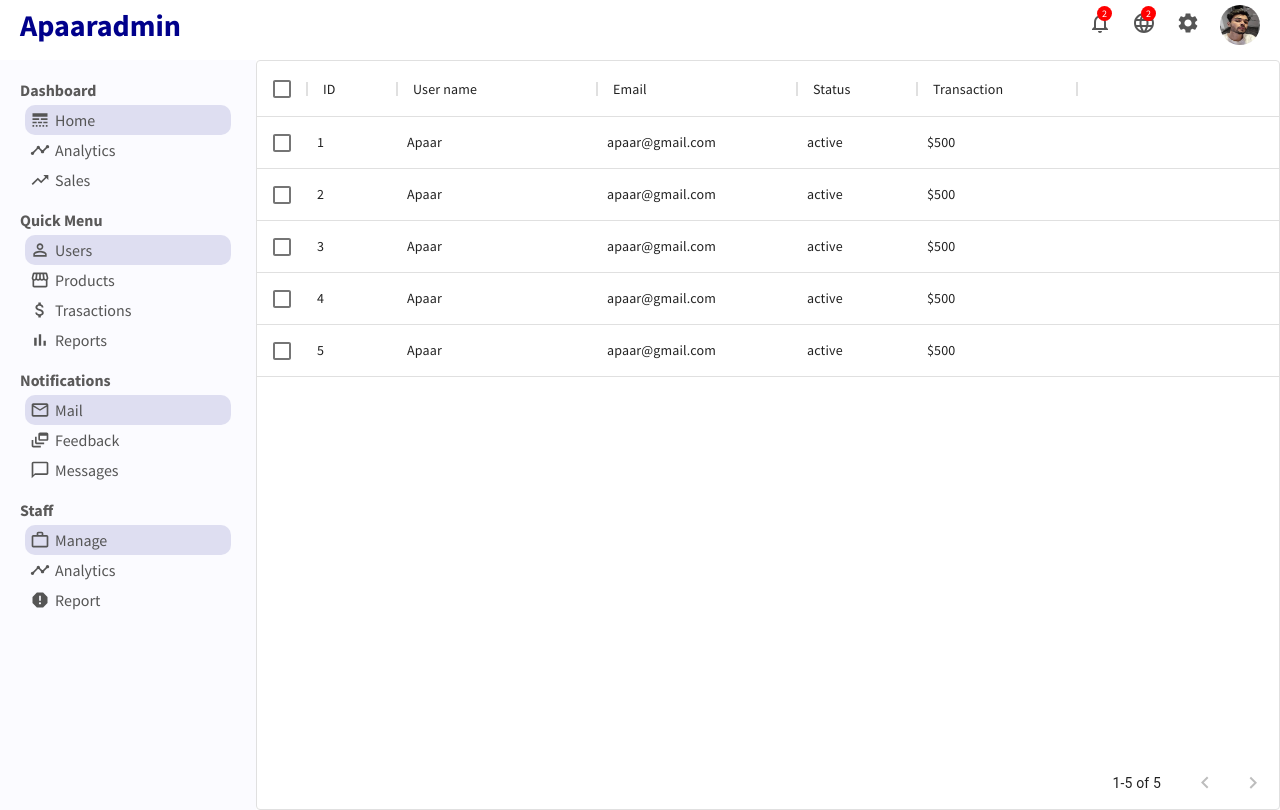
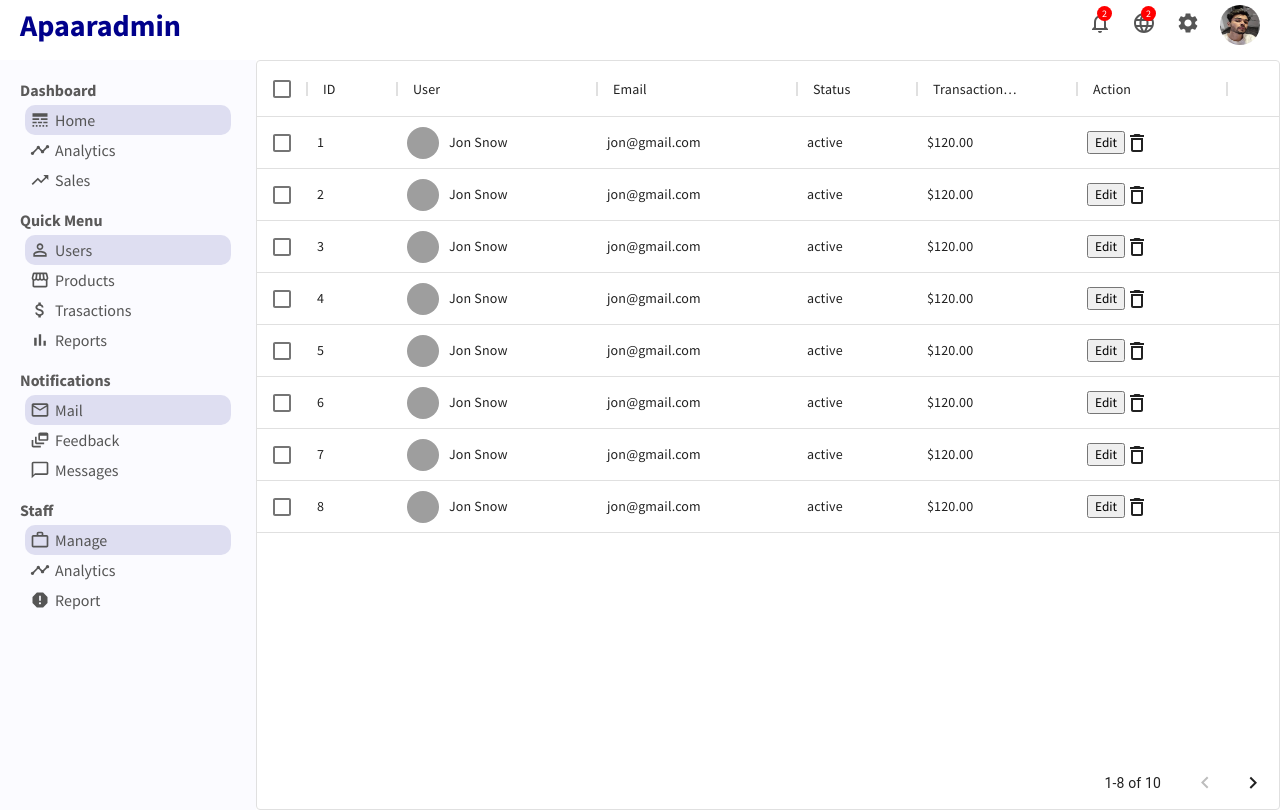
Before and after one commit to apaardahal/admin_panel, a React (Create React App) app: page /users in a window 1280 px wide. Built offline with nearby package versions, Linux system fonts and the light colour scheme; grey boxes are pictures that could not be loaded.

Commit message:
Userlist component

```diff
--- a/src/dummyData.js
+++ b/src/dummyData.js
@@ -48,3 +48,96 @@
         "Active User": 6000,
       },
   ];
+
+  export const userRows = [
+    {
+      id: 1,
+      username: "Jon Snow",
+      avatar:
+        "https://images.pexels.com/photos/1152994/pexels-photo-1152994.jpeg?auto=compress&cs=tinysrgb&dpr=2&w=500",
+      email: "jon@gmail.com",
+      status: "active",
+      transaction: "$120.00",
+    },
+    {
+      id: 2,
+      username: "Jon Snow",
+      avatar:
+        "https://images.pexels.com/photos/1152994/pexels-photo-1152994.jpeg?auto=compress&cs=tinysrgb&dpr=2&w=500",
+      email: "jon@gmail.com",
+      status: "active",
+      transaction: "$120.00",
+    },
+    {
+      id: 3,
+      username: "Jon Snow",
+      avatar:
+        "https://images.pexels.com/photos/1152994/pexels-photo-1152994.jpeg?auto=compress&cs=tinysrgb&dpr=2&w=500",
+      email: "jon@gmail.com",
+      status: "active",
+      transaction: "$120.00",
+    },
+    {
+      id: 4,
+      username: "Jon Snow",
+      avatar:
+        "https://images.pexels.com/photos/1152994/pexels-photo-1152994.jpeg?auto=compress&cs=tinysrgb&dpr=2&w=500",
+      email: "jon@gmail.com",
+      status: "active",
+      transaction: "$120.00",
+    },
+    {
+      id: 5,
+      username: "Jon Snow",
+      avatar:
+        "https://images.pexels.com/photos/1152994/pexels-photo-1152994.jpeg?auto=compress&cs=tinysrgb&dpr=2&w=500",
+      email: "jon@gmail.com",
+      status: "active",
+      transaction: "$120.00",
+    },
+    {
+      id: 6,
+      username: "Jon Snow",
+      avatar:
+        "https://images.pexels.com/photos/1152994/pexels-photo-1152994.jpeg?auto=compress&cs=tinysrgb&dpr=2&w=500",
+      email: "jon@gmail.com",
+      status: "active",
+      transaction: "$120.00",
+    },
+    {
+      id: 7,
+      username: "Jon Snow",
+      avatar:
+        "https://images.pexels.com/photos/1152994/pexels-photo-1152994.jpeg?auto=compress&cs=tinysrgb&dpr=2&w=500",
+      email: "jon@gmail.com",
+      status: "active",
+      transaction: "$120.00",
+    },
+    {
+      id: 8,
+      username: "Jon Snow",
+      avatar:
+        "https://images.pexels.com/photos/1152994/pexels-photo-1152994.jpeg?auto=compress&cs=tinysrgb&dpr=2&w=500",
+      email: "jon@gmail.com",
+      status: "active",
+      transaction: "$120.00",
+    },
+    {
+      id: 9,
+      username: "Jon Snow",
+      avatar:
+        "https://images.pexels.com/photos/1152994/pexels-photo-1152994.jpeg?auto=compress&cs=tinysrgb&dpr=2&w=500",
+      email: "jon@gmail.com",
+      status: "active",
+      transaction: "$120.00",
+    },
+    {
+      id: 10,
+      username: "Jon Snow",
+      avatar:
+        "https://images.pexels.com/photos/1152994/pexels-photo-1152994.jpeg?auto=compress&cs=tinysrgb&dpr=2&w=500",
+      email: "jon@gmail.com",
+      status: "active",
+      transaction: "$120.00",
+    },
+  ];
--- a/src/pages/userList/UserList.jsx
+++ b/src/pages/userList/UserList.jsx
@@ -1,53 +1,72 @@
-import './userlist.css';
-import { DataGrid } from '@material-ui/data-grid';
+import "./userlist.css";
+import { DataGrid } from "@material-ui/data-grid";
+import { DeleteOutline } from "@material-ui/icons";
+import { userRows } from "../../dummyData";
+import { Link } from "react-router-dom";
+import { useState } from "react";
 
 export default function UserList() {
+  const [data, setData] = useState(userRows);
+
+  const handleDelete = (id) => {
+    setData(data.filter((item) => item.id !== id));
+  };
 
   const columns = [
-        { field: 'id', headerName: 'ID', width: 90 },
+    { field: "id", headerName: "ID", width: 90 },
     {
-          field: 'username',
-          headerName: 'User name',
+      field: "user",
+      headerName: "User",
       width: 200,
-          editable: true,
+      renderCell: (params) => {
+        return (
+          <div className="userListUser">
+            <img className="userListImg" src={params.row.avatar} alt="" />
+            {params.row.username}
+          </div>
+        );
+      },
+    },
+    { field: "email", headerName: "Email", width: 200 },
+    {
+      field: "status",
+      headerName: "Status",
+      width: 120,
     },
     {
-          field: 'gmail',
-          headerName: 'Email',
-          width: 200,
-          editable: true,
+      field: "transaction",
+      headerName: "Transaction Volume",
+      width: 160,
     },
     {
-          field: 'status',
-          headerName: 'Status',
-          width: 120,
-          editable: true,
+      field: "action",
+      headerName: "Action",
+      width: 150,
+      renderCell: (params) => {
+        return (
+          <>
+            <Link to={"/user/" + params.row.id}>
+              <button className="userListEdit">Edit</button>
+            </Link>
+            <DeleteOutline
+              className="userListDelete"
+              onClick={() => handleDelete(params.row.id)}
+            />
+          </>
+        );
       },
-        {
-          field: 'transaction',
-          headerName: 'Transaction',
-          description: 'This column has a value getter and is not sortable.',
-          sortable: false,
-          width: 160
     },
   ];
 
-      const rows = [
-        { id: 1, username: 'Apaar', avatar: '/assets/apaar.jpg', gmail: 'apaar@gmail.com', status: 'active', transaction: '$500'},
-        { id: 2, username: 'Apaar', avatar: '/assets/apaar.jpg', gmail: 'apaar@gmail.com', status: 'active', transaction: '$500'},
-        { id: 3, username: 'Apaar', avatar: '/assets/apaar.jpg', gmail: 'apaar@gmail.com', status: 'active', transaction: '$500'},
-        { id: 4, username: 'Apaar', avatar: '/assets/apaar.jpg', gmail: 'apaar@gmail.com', status: 'active', transaction: '$500'},
-        { id: 5, username: 'Apaar', avatar: '/assets/apaar.jpg', gmail: 'apaar@gmail.com', status: 'active', transaction: '$500'},
-      ];
   return (
-        <div className = "userList">
+    <div className="userList">
       <DataGrid
-                        rows={rows}
+        rows={data}
+        disableSelectionOnClick
         columns={columns}
-                        pageSize={5}
+        pageSize={8}
         checkboxSelection
-                        disableSelectionOnClick
       />
     </div>
-    )
+  );
 }
--- a/src/pages/userList/userlist.css
+++ b/src/pages/userList/userlist.css
@@ -1,3 +1,16 @@
 .userList{
     flex: 4;
 }
+
+.userListUser{
+    display: flex;
+    align-items: center;
+}
+
+.userListImg{
+    width: 32px;
+    height: 32px;
+    border-radius: 50%;
+    object-fit: cover;
+    margin-right: 10px;
+}
```
Lines whose indentation alone changed are shown as unchanged.
